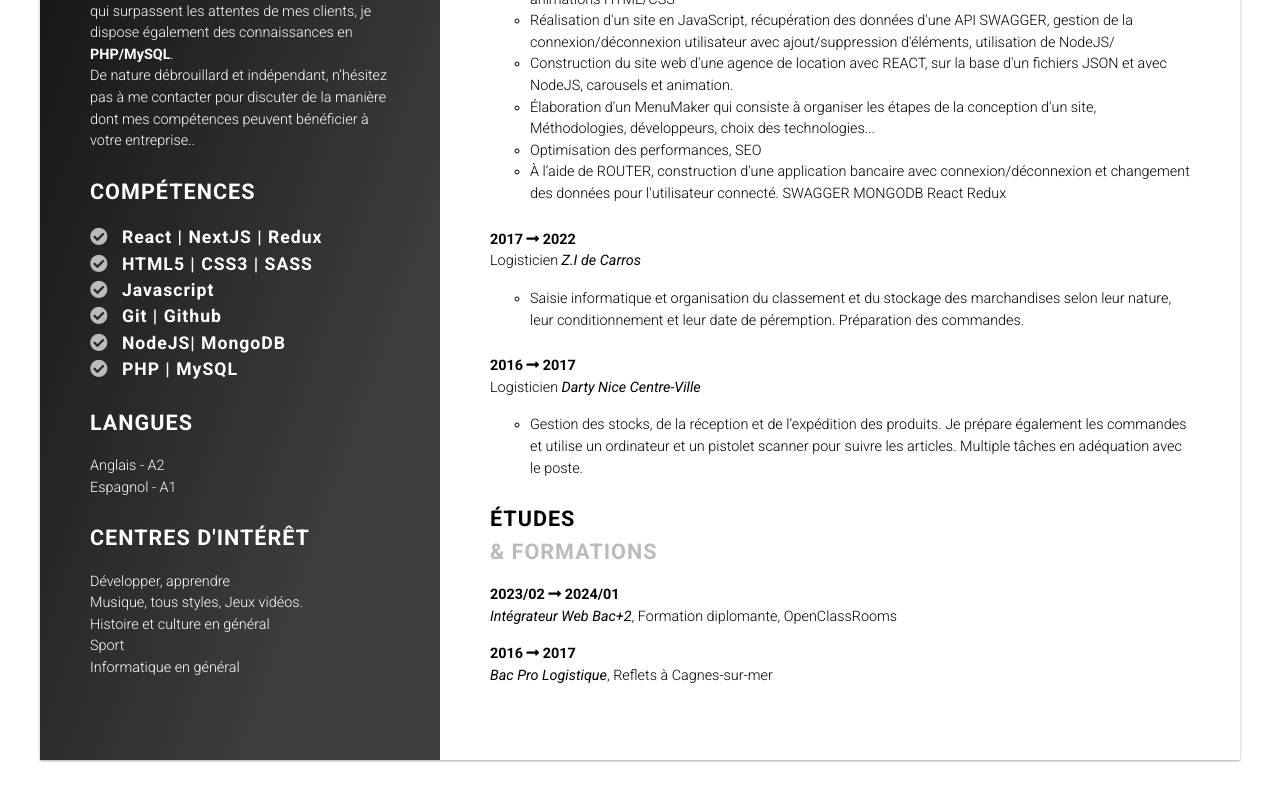
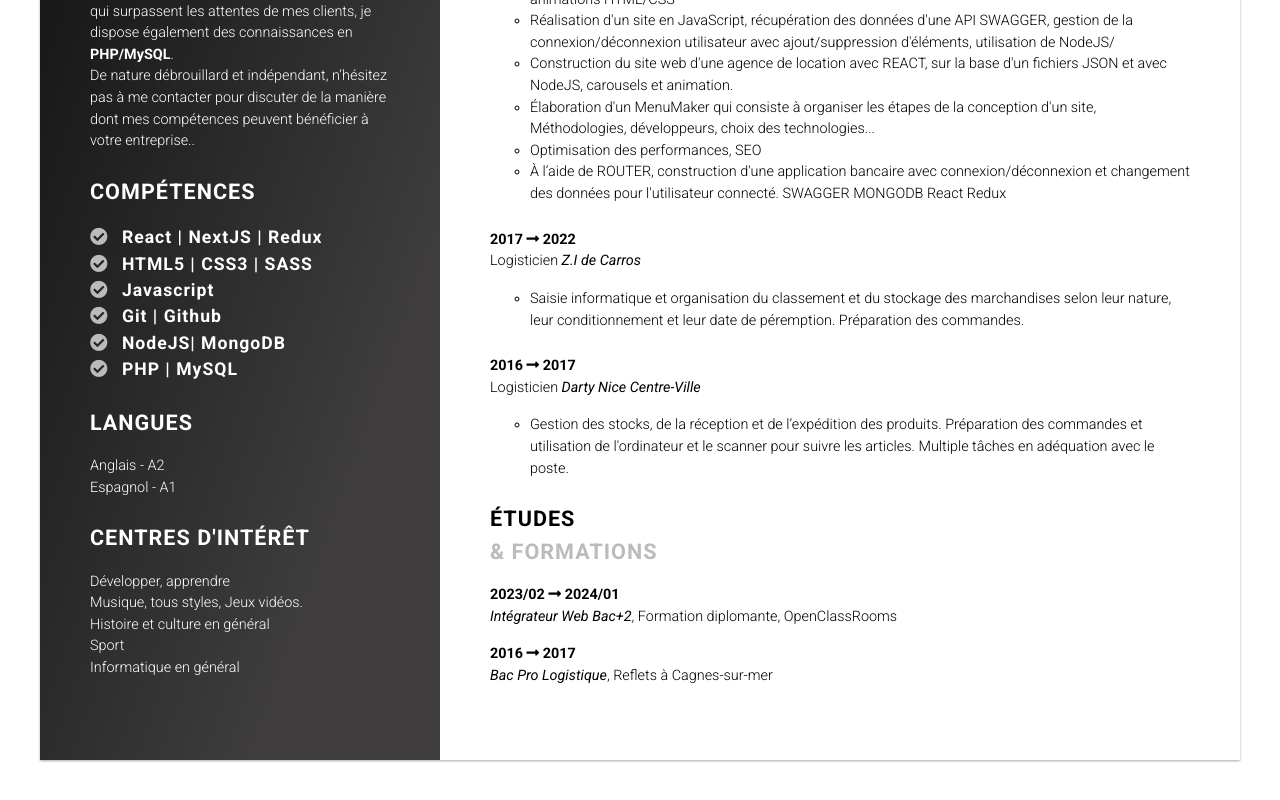
Before and after one commit to dg-Tech1/MonCV, a plain HTML site: page index.html in a window 1280 px wide. Shown: the part 573-1373 px from the top of the page. Drawn offline with Linux system fonts and the light colour scheme.

Commit message:
Update index.html

```diff
--- a/index.html
+++ b/index.html
@@ -104,7 +104,7 @@
                 Logisticien <em>Darty Nice Centre-Ville</em>
               </p>
               <ul class="experience-list">
-                <li>Gestion des stocks, de la réception et de l’expédition des produits. Je prépare également les commandes et utilise un ordinateur et un pistolet scanner pour suivre les articles. Multiple tâches en adéquation avec le poste.</li>
+                <li>Gestion des stocks, de la réception et de l’expédition des produits. Préparation des commandes et utilisation de l'ordinateur et le scanner pour suivre les articles. Multiple tâches en adéquation avec le poste.</li>
               </ul>
             </div>
             <div class="section">
```
